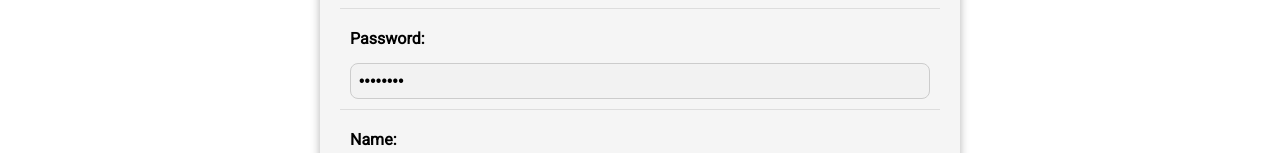
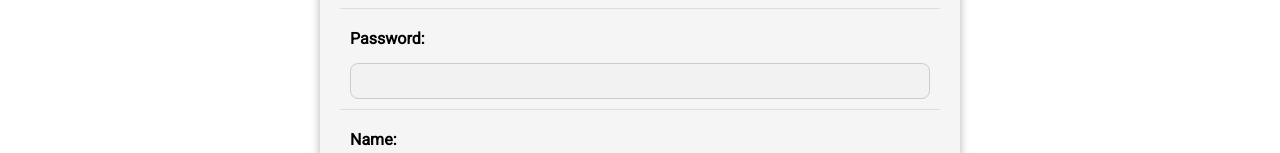
Before and after one commit to ivangarciagarcia/GGBowling, a React (Create React App) app in the folder ggbowling-front/: page /profile in a window 1280 px wide. Shown: the part 271-424 px from the top of the page. Built offline with nearby package versions, Linux system fonts and the light colour scheme.

Commit message:
changes in edit user

```diff
--- a/ggbowling-front/src/components/user/User.tsx
+++ b/ggbowling-front/src/components/user/User.tsx
@@ -136,7 +136,7 @@ export const User = (props: UserProps) => {
           <input
             type="password"
             name="password"
-            value={'********'}
+            value={newUserData.password}
             onChange={handleInputChange}
           />
         </div>
```
